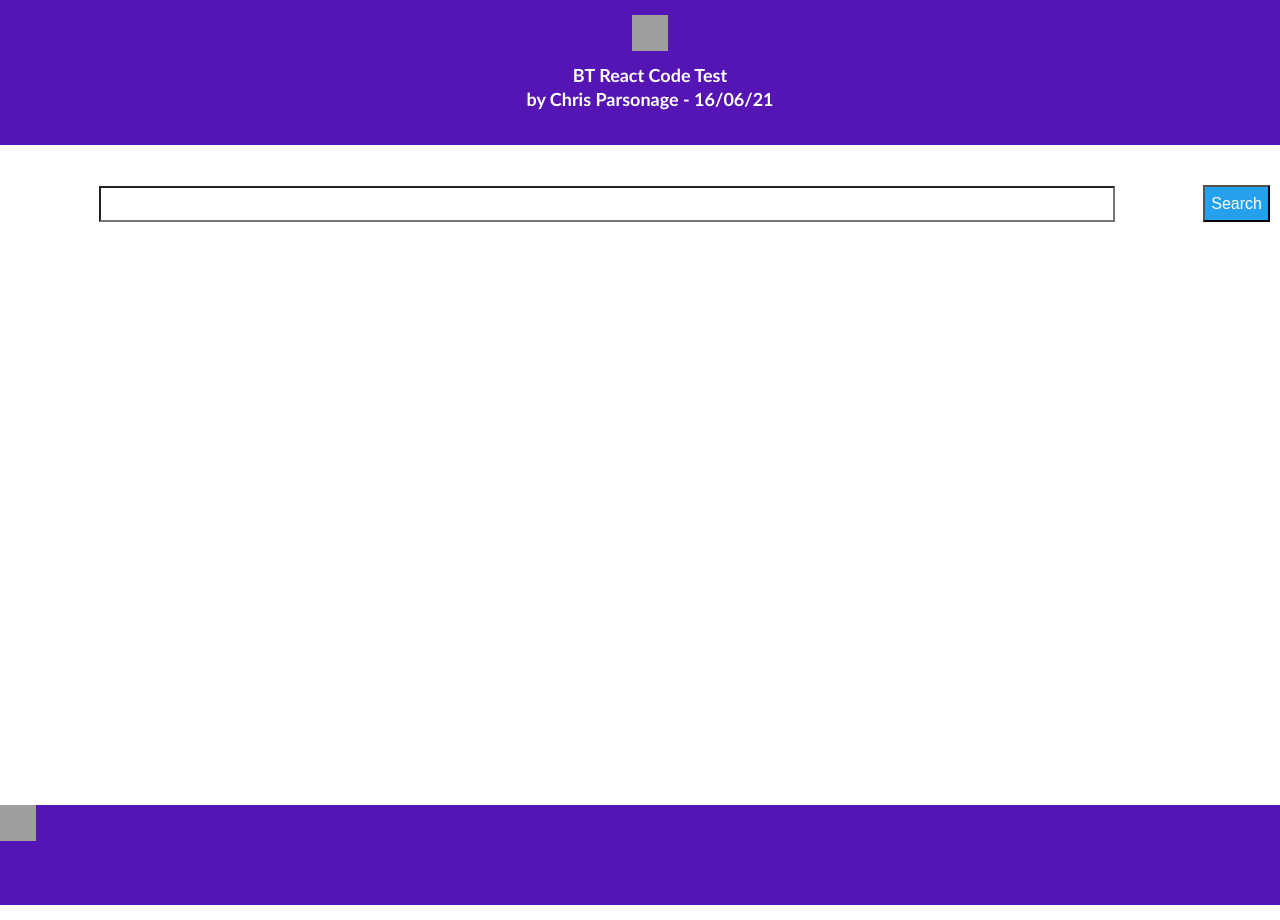
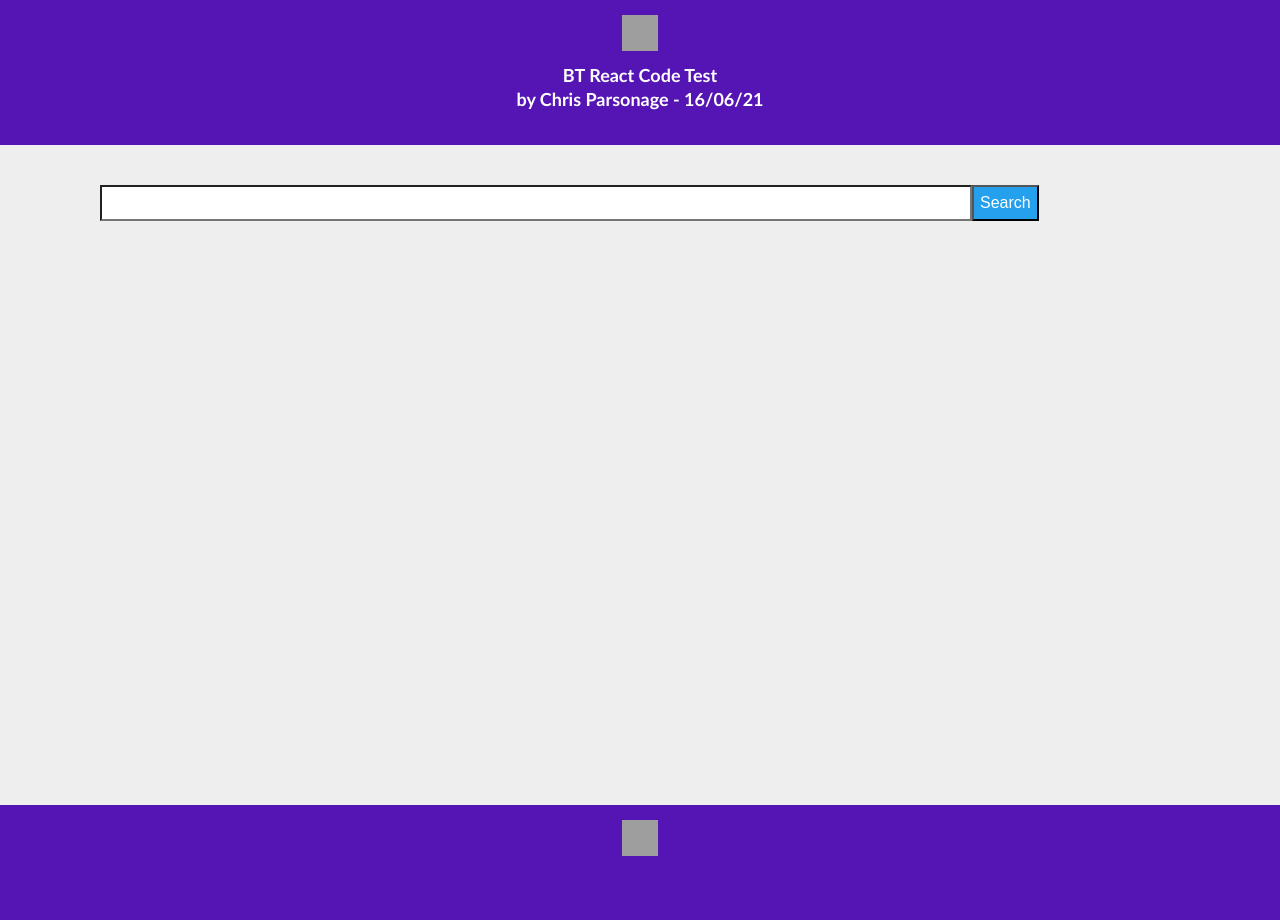
Before and after one commit to par2d2/BT-test, a React (Create React App) app: page / in a window 1280 px wide. Built offline with nearby package versions, Linux system fonts and the light colour scheme; grey boxes are pictures that could not be loaded.

Commit message:
updated styleing for app

```diff
--- a/src/components/Footer/Footer.js
+++ b/src/components/Footer/Footer.js
@@ -3,7 +3,7 @@ import './footer.css';
 const Footer = () =>(
     <footer>
         <svg width="36" height="36" className="float-left">
-            <image href="https://img01.bt.co.uk/s/assets/191120/images/logo/logo-2018.svg" src="yourfallback.png" width="36" height="36"/>
+            <image href="https://img01.bt.co.uk/s/assets/191120/images/logo/logo-2018.svg" width="36" height="36"/>
         </svg>
     </footer>
 )
--- a/src/components/Footer/footer.css
+++ b/src/components/Footer/footer.css
@@ -1,10 +1,8 @@
 footer {
+    padding: 15px 10px 0 10px;
     font-family: Calibri;
     background-color: #5514b4;
     color: #ffffff;
-    width: 100%;
+    min-height: 100px;
+    text-align: center;
 }
-
-footer {
-    min-height: 100px;
-}
--- a/src/components/Header/Header.js
+++ b/src/components/Header/Header.js
@@ -3,7 +3,7 @@ import './header.css';
 const Header = () =>(
     <header>
         <svg width="36" height="36" className="float-left">
-            <image href="https://img01.bt.co.uk/s/assets/191120/images/logo/logo-2018.svg" src="yourfallback.png" width="36" height="36"/>
+            <image href="https://img01.bt.co.uk/s/assets/191120/images/logo/logo-2018.svg" width="36" height="36"/>
         </svg>
         <h1 className="header-h1">BT React Code Test <br/> by Chris Parsonage - 16/06/21</h1>
     </header>
--- a/src/components/Header/header.css
+++ b/src/components/Header/header.css
@@ -2,7 +2,6 @@ header {
     font-family: Calibri;
     background-color: #5514b4;
     color: #ffffff;
-    width: 100%;
     text-align: center;
     height: 130px;
     padding: 15px 10px 0 10px;
--- a/src/components/NewsCard/NewsCard.js
+++ b/src/components/NewsCard/NewsCard.js
@@ -1,17 +1,19 @@
-const NewsCard = ({title, url, author, content}, index) => (
-    <div key={`${title}-${index}`}>
+import './newsCard.css';
+import { shortString } from '../../utils/stringFormatters';
+
+const NewsCard = ({title, url, content, source:{name}}, index) => (
+    <div key={`${title}-${index}`} className="newsCardHolder">
         <a href={url} target='_blank' rel="noopener noreferrer">
 
             <div>
                 <h2>{title}</h2>
             </div>
 
-            <div>{author}</div>
-
-            <div>
-                {content}
+            <div className="newsCardContent">
+                <p>{shortString(content, 150)}</p>
             </div>
 
+            <div className="newsCardSource">{name}</div>
         </a>
     </div>
 )
--- /dev/null
+++ b/src/components/NewsCard/newsCard.css
@@ -0,0 +1,41 @@
+.newsCardHolder{
+    margin: 20px auto;
+    max-width: 100%;
+    border: 2px solid #222222;
+    padding: 5px;
+    background-color: #ffffff;
+    border-radius: 5px;
+    position: relative;
+}
+
+.newsCardHolder h2 {
+    margin-top: 0;
+    font-size: 1.2em;
+    color: #5514b4;
+}
+
+.newsCardHolder a {
+    color: #222222;
+    text-decoration: none;
+}
+.newsCardContent{
+    margin-bottom: 2em;
+}
+
+.newsCardSource {
+    display: block;
+    width: 100%;
+    background-color: #5514b4;
+    color: #ffffff;
+    text-align: center;
+    position: absolute;
+    bottom: 0;
+    left: 0;
+    border-radius: 0 0 3px 3px;
+}
+
+@media only screen and (min-width: 35em) {
+    .newsCardHolder{
+        max-width: 45%;
+    }
+}
--- a/src/index.css
+++ b/src/index.css
@@ -3,6 +3,7 @@ body {
   font-family: Calibri;
   -webkit-font-smoothing: antialiased;
   -moz-osx-font-smoothing: grayscale;
+  background-color: #eeeeee;
 }
 
 
--- /dev/null
+++ b/src/utils/stringFormatters.js
@@ -0,0 +1,5 @@
+const shortString = (string, limit) =>{
+    if (string.length < limit) return string;
+    return `${string.slice(0, limit)}...`
+}
+export { shortString }
--- a/src/views/App.css
+++ b/src/views/App.css
@@ -1,19 +1,20 @@
 .App {
     padding: 10px;
     min-height: 80vh;
+    max-width: 1200px;
+    margin: 0 auto;
 }
 
 .searchInputBox{
-    margin: auto;
     height: 30px;
     width: 80%;
     border-radius: 0px;
-
+    font-size: 1em;
 }
 
 .searchSubmitButton{
     -webkit-appearance: none;
-    height: 37px;
+    height: 36px;
     background-color: #24a0ed;
     border-radius: 0px;
     color: #ffffff;
@@ -21,10 +22,22 @@
 }
 
 .errorMessage {
+    text-align: center;
     min-height: 30px;
+    color: #FF6600;
+    font-weight: bold;
 }
 
 .searchForm{
+    width: 90%;
+    margin: auto;
+    text-align: center;
     display: flex;
-    justify-content: space-between;
 }
+@media only screen and (min-width: 35em) {
+    .newsCardWrapper{
+        display: flex;
+        flex-wrap: wrap;
+        justify-content:space-between;
+    }
+}
--- a/src/views/App.js
+++ b/src/views/App.js
@@ -4,6 +4,7 @@ import { getEverything } from '../newsApi/newsApi';
 import NewsCard from '../components/NewsCard';
 
 function App() {
+
   const [searchTerm, setSearchTerm] = useState('');
   const [news, setNews] = useState([]);
   const [errorMessage, setErrorMessage] = useState('');
@@ -17,19 +18,25 @@ function App() {
     });
   }
 
+  const onChange = (e) => {
+    setSearchTerm(e.target.value);
+    if (errorMessage !== ''){
+        setErrorMessage('')
+    }
+  }
+
   return (
     <div className="App">
         <div className="errorMessage">
           {errorMessage}
         </div>
         <form onSubmit={onSubmit} className="searchForm">
-          <input type="text" onChange={e => setSearchTerm(e.target.value)} className="searchInputBox"/>
+          <input type="text" onChange={onChange} className="searchInputBox"/>
           <input type="submit" value="Search" className="searchSubmitButton"/>
         </form>
-      {news.map((item, index) =>{
-        return NewsCard(item, index);
-      }
-      )}
+        <div className="newsCardWrapper">
+          {news.map((item, index) => NewsCard(item, index))}
+        </div>
     </div>
   );
 }
```
Also changed, not shown: 1 other file (tests, documents, lock files or other folders).
